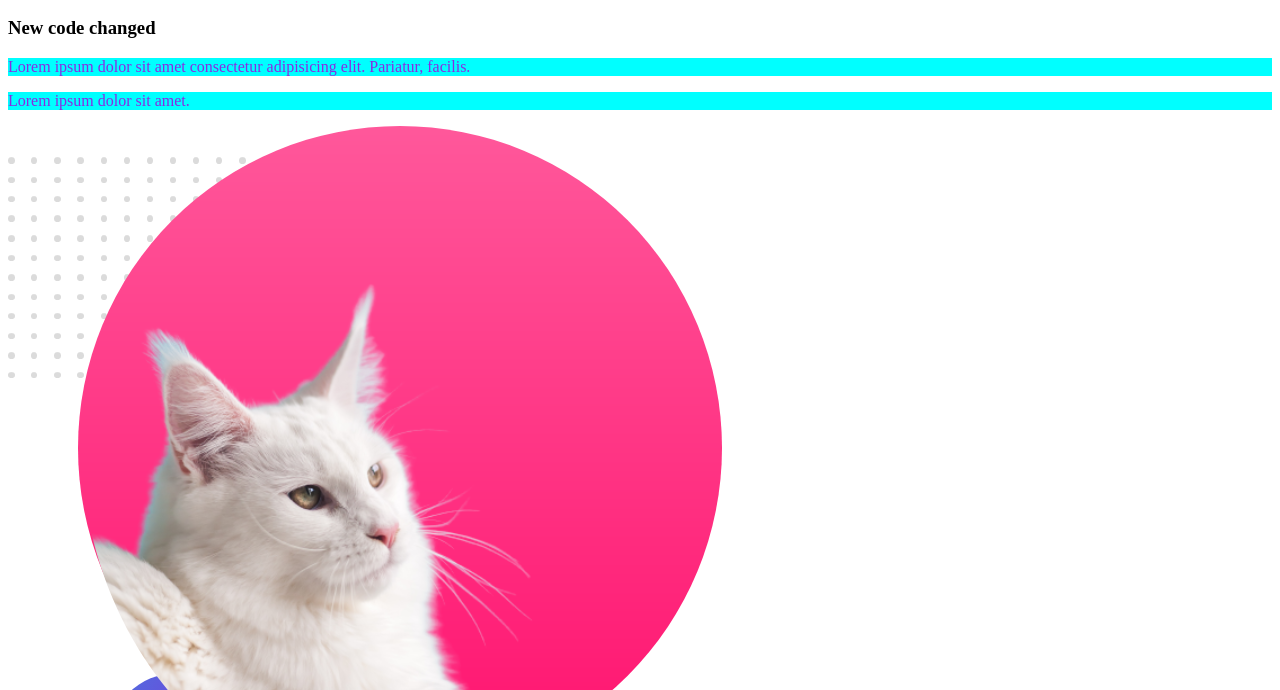
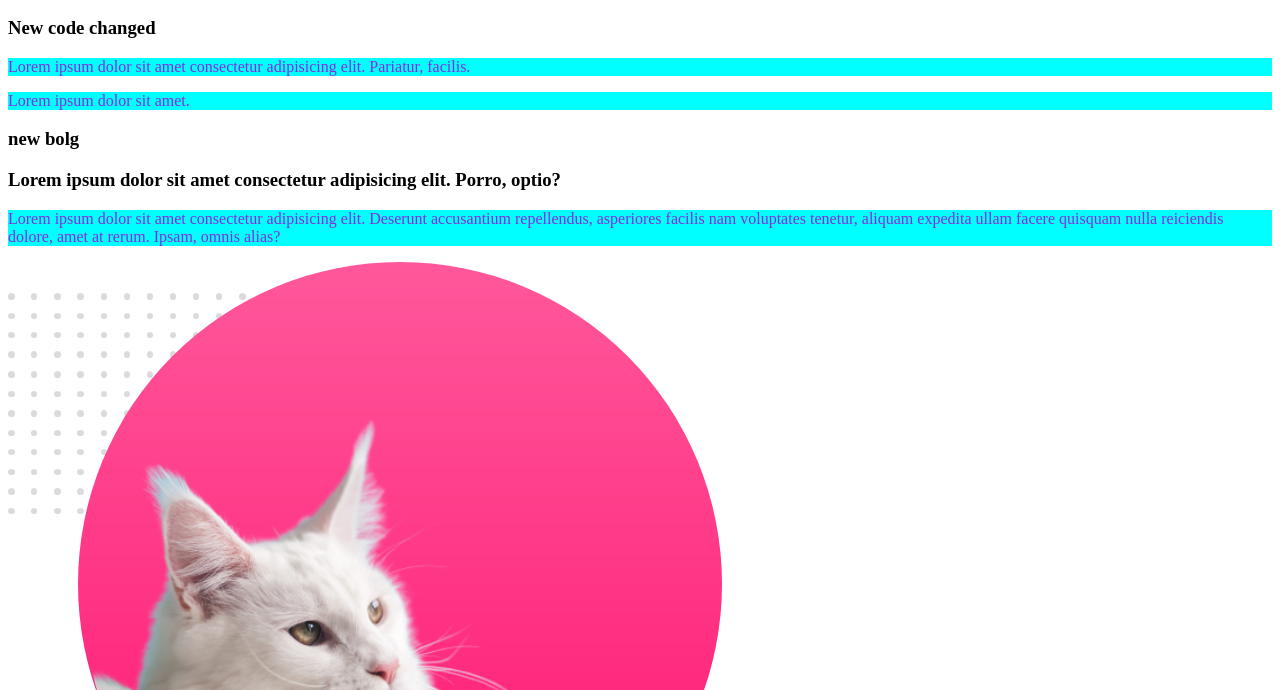
Before and after one commit to zasimmallick/my-second-repo, a plain HTML site: page index.html in a window 1280 px wide. Shown: the part 110-800 px from the top of the page. Drawn offline with Linux system fonts and the light colour scheme.

Commit message:
blog added

```diff
--- a/index.html
+++ b/index.html
@@ -4,7 +4,7 @@
     <meta charset="UTF-8">
     <meta http-equiv="X-UA-Compatible" content="IE=edge">
     <meta name="viewport" content="width=device-width, initial-scale=1.0">
-    <title>My second github repo</title>
+    <title>My second github repository</title>
     <link rel="stylesheet" href="style.css">
 </head>
 <body>
@@ -13,6 +13,11 @@
     <h3>New code changed</h3>
     <p>Lorem ipsum dolor sit amet consectetur adipisicing elit. Pariatur, facilis.</p>
     <p>Lorem ipsum dolor sit amet.</p>
+    <div>
+        <h3>new bolg</h3>
+        <h3>Lorem ipsum dolor sit amet consectetur adipisicing elit. Porro, optio?</h3>
+        <p>Lorem ipsum dolor sit amet consectetur adipisicing elit. Deserunt accusantium repellendus, asperiores facilis nam voluptates tenetur, aliquam expedita ullam facere quisquam nulla reiciendis dolore, amet at rerum. Ipsam, omnis alias?</p>
+    </div>
     <img src="images/boo.png" alt="">
     <img src="pro4.png" alt="">
     <img src="work.png" alt="">
```
